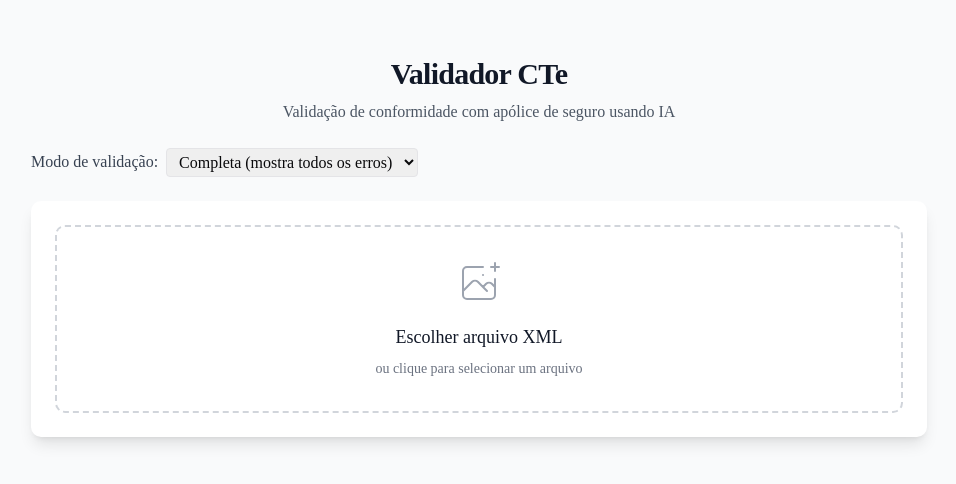
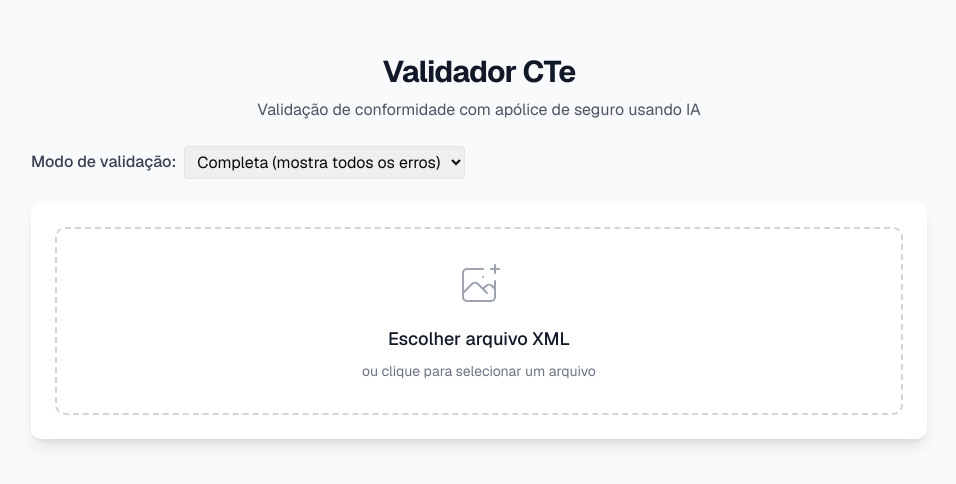
Before and after one commit to netvistos/gr-deploy, a Next.js app: page / in a window 1280 px wide. Shown: the part 154-638 px from the top of the page, without its empty margins (161-1117 px from the left). Built offline with nearby package versions, Linux system fonts and the light colour scheme.

Commit message:
Configure Geist fonts throughout the application

```diff
--- a/src/app/globals.css
+++ b/src/app/globals.css
@@ -77,7 +77,17 @@
   * {
     @apply border-border;
   }
+
+  html {
+    font-family: var(--font-geist-sans), system-ui, sans-serif;
+  }
+
   body {
     @apply bg-background text-foreground;
+    font-family: var(--font-geist-sans), system-ui, sans-serif;
+  }
+
+  code, pre, kbd {
+    font-family: var(--font-geist-mono), 'Courier New', monospace;
   }
 }
--- a/src/app/page.js
+++ b/src/app/page.js
@@ -68,10 +68,10 @@ export default function Home() {
       <div className="w-full max-w-4xl space-y-6">
         {/* Header */}
         <div className="text-center space-y-2">
-          <h1 className="text-3xl font-bold tracking-tight text-gray-900">
+          <h1 className="text-3xl font-bold tracking-tight text-gray-900 font-sans">
             Validador CTe
           </h1>
-          <p className="text-gray-600">
+          <p className="text-gray-600 font-sans">
             Validação de conformidade com apólice de seguro usando IA
           </p>
         </div>
--- a/src/components/FileUpload.jsx
+++ b/src/components/FileUpload.jsx
@@ -141,10 +141,10 @@ export function FileUpload({
         </div>
         {/* Texto principal */}
         <div className="space-y-2">
-          <p className="text-lg font-medium text-gray-900">
+          <p className="text-lg font-medium text-gray-900 font-sans">
             {children || "Arraste um arquivo XML aqui"}
           </p>
-          <p className="text-sm text-gray-500">
+          <p className="text-sm text-gray-500 font-sans">
             ou clique para selecionar um arquivo
           </p>
         </div>
--- a/src/components/ResultCard.jsx
+++ b/src/components/ResultCard.jsx
@@ -65,10 +65,10 @@ function ResultCard({ result, onNewUpload }) {
     <div className="bg-white rounded-lg shadow-lg p-6 space-y-6">
       <div className="flex items-center justify-between">
         <div>
-          <h3 className="text-lg font-semibold text-gray-900">
+          <h3 className="text-lg font-semibold text-gray-900 font-sans">
             Resultado da Análise com IA
           </h3>
-          <p className="text-sm text-gray-600">
+          <p className="text-sm text-gray-600 font-sans">
             Status:&nbsp;
             <span
               className={`font-medium px-2 py-1 rounded ${statusBadge(
@@ -94,7 +94,7 @@ function ResultCard({ result, onNewUpload }) {
 
       {topViolations.length > 0 && (
         <div className="border rounded p-3 bg-gray-50">
-          <h4 className="font-medium text-gray-800 mb-2">
+          <h4 className="font-medium text-gray-800 mb-2 font-sans">
             Principais itens encontrados
           </h4>
           <ul className="text-sm space-y-1">
@@ -112,7 +112,7 @@ function ResultCard({ result, onNewUpload }) {
       {riskStage && (
         <div className="border rounded p-3 bg-white">
           <div className="flex items-center justify-between mb-2">
-            <h4 className="font-medium text-gray-800">
+            <h4 className="font-medium text-gray-800 font-sans">
               Gerenciamento de Risco
             </h4>
             <span
@@ -148,7 +148,7 @@ function ResultCard({ result, onNewUpload }) {
           <h3 className="font-semibold text-gray-900">Debug / JSON completo</h3>
         </div>
         <div className="p-4 bg-white rounded-b-lg">
-          <pre className="whitespace-pre-wrap text-sm bg-gray-50 p-4 rounded border overflow-x-auto">
+          <pre className="whitespace-pre-wrap text-sm bg-gray-50 p-4 rounded border overflow-x-auto font-mono">
             {JSON.stringify(result, null, 2)}
           </pre>
         </div>
@@ -158,7 +158,7 @@ function ResultCard({ result, onNewUpload }) {
         <div className="text-right">
           <button
             onClick={() => onNewUpload()}
-            className="px-4 py-2 bg-blue-600 text-white rounded hover:bg-blue-700"
+            className="px-4 py-2 bg-blue-600 text-white rounded hover:bg-blue-700 font-sans"
           >
             Nova análise
           </button>
```
